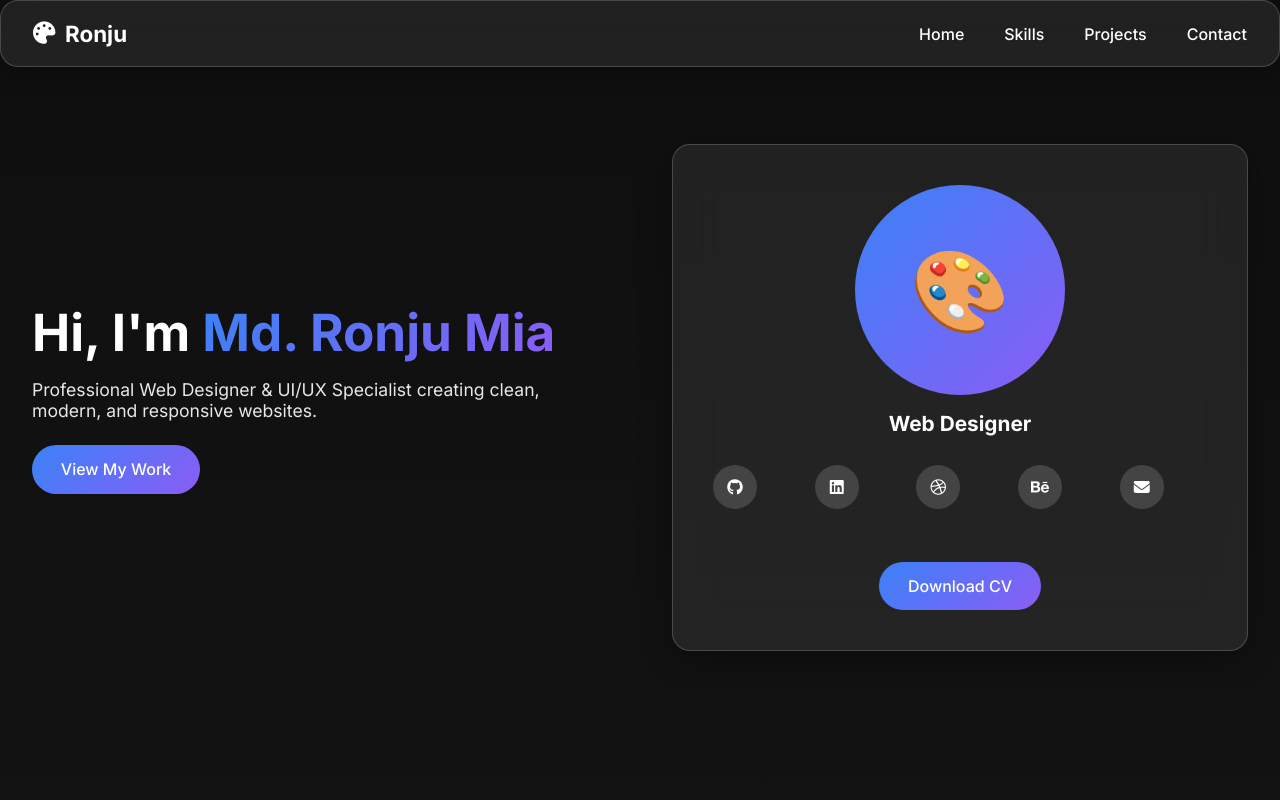
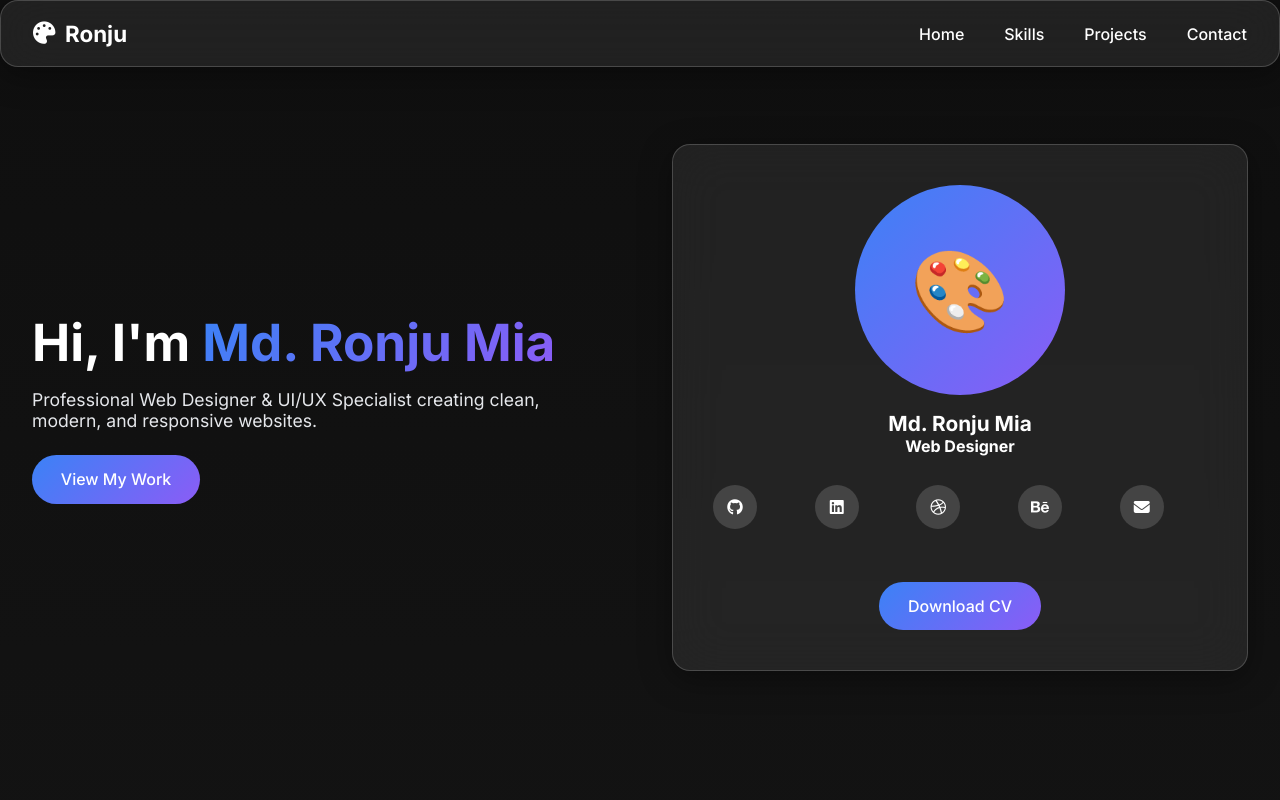
Before and after one commit to mdronjumiabd/Portfolio, a plain HTML site: page index.html in a window 1280 px wide. Shown: the top 800 px of the page. Drawn offline with Linux system fonts and the light colour scheme.

Commit message:
Update index.html
Version 1.3

```diff
--- a/index.html
+++ b/index.html
@@ -328,7 +328,8 @@
 
   <div class="glass profile">
     <div class="avatar">🎨</div>
-    <h3>Web Designer</h3>
+    <h3>Md. Ronju Mia</h3>
+    <h4>Web Designer</h4>
     <div class="socials">
       <a><i class="fab fa-github"></i></a>
       <a><i class="fab fa-linkedin"></i></a>
```
